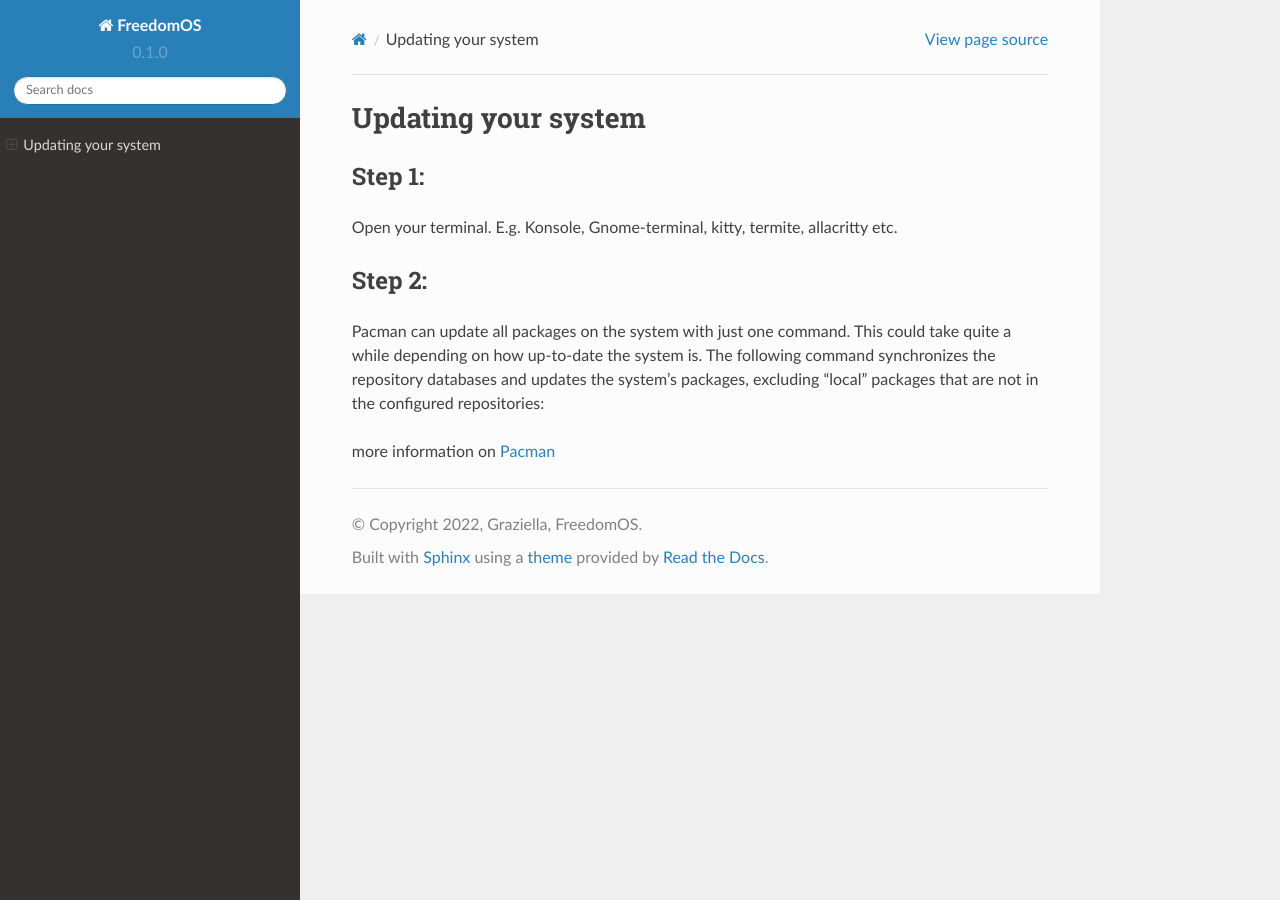
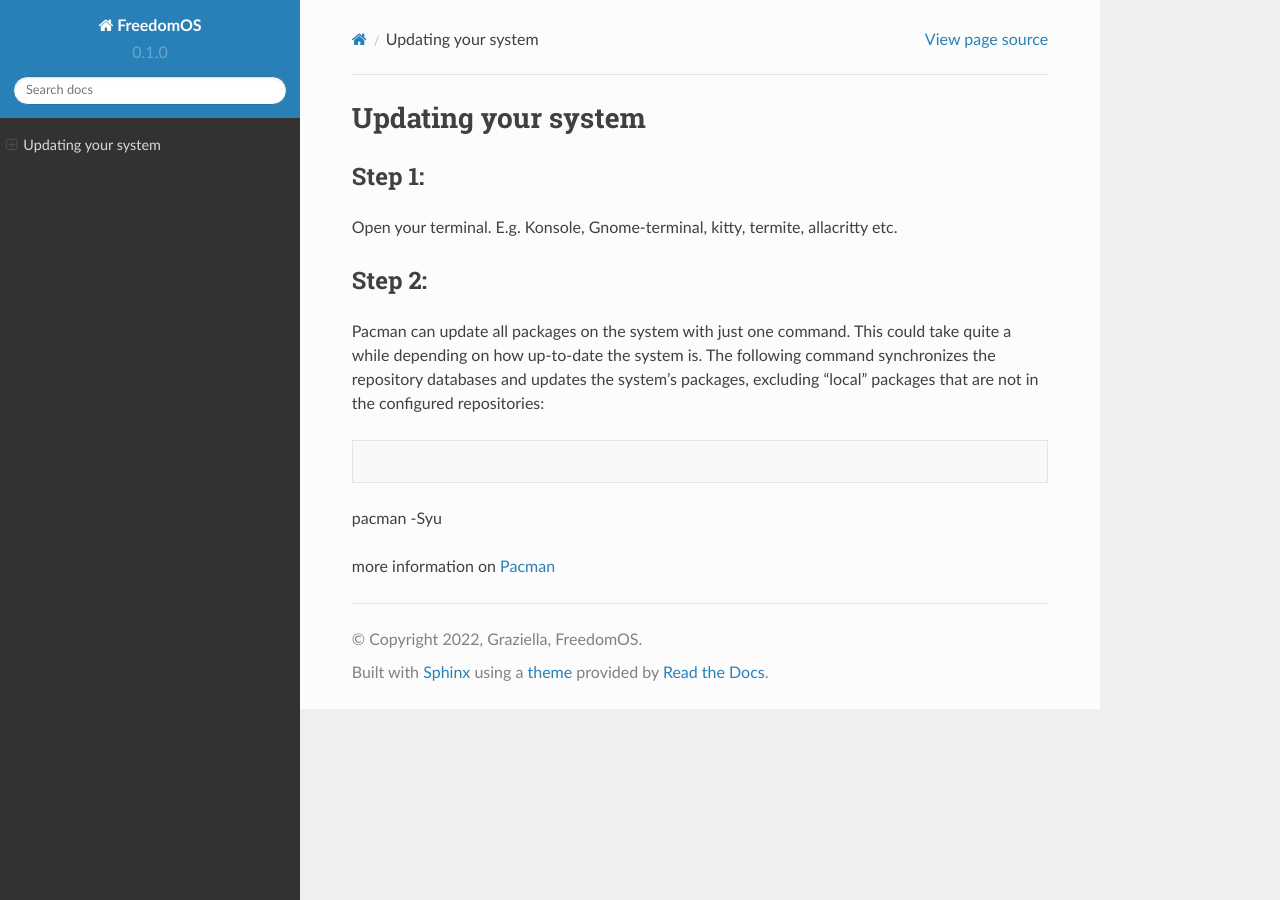
Before and after one commit to freedomos/docs, a Sphinx documentation site: the page built from docs/source/Update.rst, in a window 1280 px wide. Built offline with Sphinx 7.4.7 and the Read the Docs theme 2.0.0, drawn with Linux system fonts in a browser that asks for light colours.

Commit message:
Update Update.rst

```diff
--- a/docs/source/Update.rst
+++ b/docs/source/Update.rst
@@ -10,6 +10,7 @@ Step 2:
 
 Pacman can update all packages on the system with just one command. This could take quite a while depending on how up-to-date the system is. The following command synchronizes the repository databases and updates the system's packages, excluding "local" packages that are not in the configured repositories:
 
-.. code-block:: pacman -Syu
+.. code-block:: console
+pacman -Syu
 
 more information on :doc:`Pacman`
```
